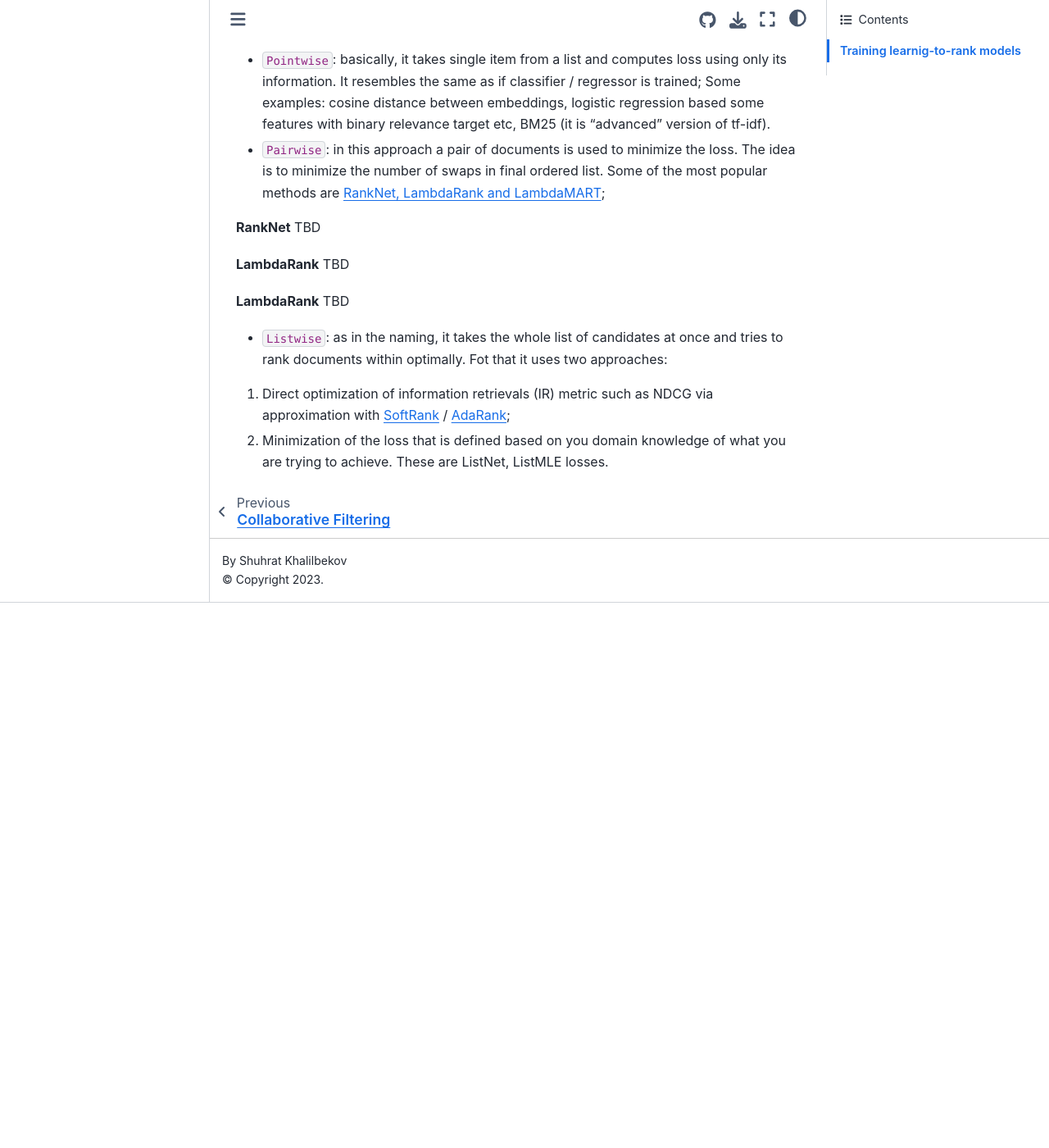
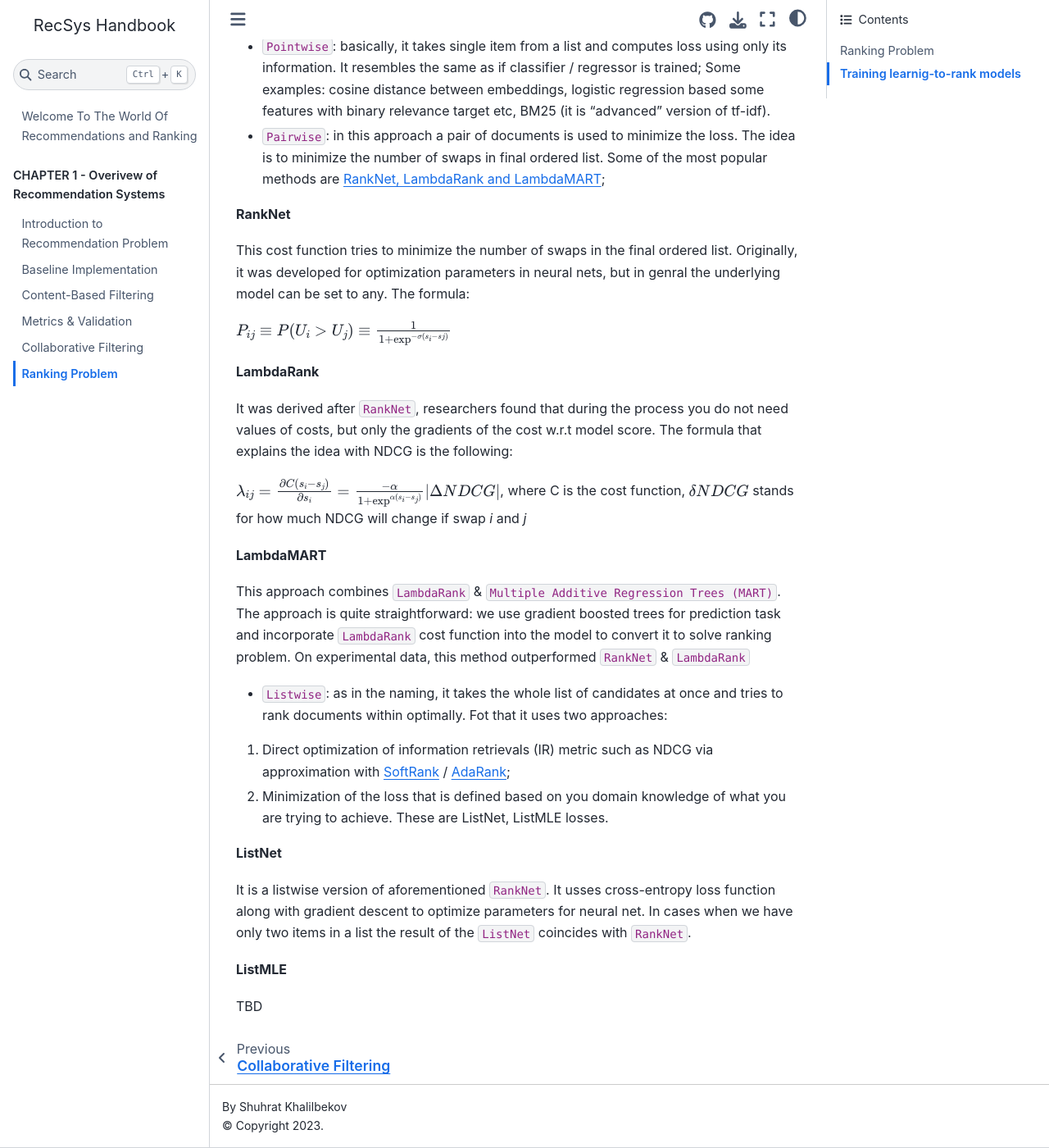
Before and after one commit to kshurik/rekkobook, a Jupyter Book: the page built from docs/chapter1/ranker.md, in a window 1280 px wide and 1400 px high, scrolled down 939 px. Shown: the whole window at 82% size. Built offline with Jupyter Book 1.0.4 settings and Sphinx 7.4.7 and the Sphinx Book theme 1.1.4, drawn with Linux system fonts in a browser that asks for light colours; before the commit the page ends 1674 px from its top, so only the background shows below that; some of the changed text lies outside the part shown.

```diff
--- a/docs/chapter1/ranker.md
+++ b/docs/chapter1/ranker.md
@@ -35,7 +35,7 @@
 
 ![](img/ranking_example_1.png)
 
-## Training learnig-to-rank models
+# Training learnig-to-rank models
 In learning-to-rank pipeline there are three approaches to train the model:
 - `Pointwise`: basically, it takes single item from a list and computes loss using
 only its information. It resembles the same as if classifier / regressor is trained;
@@ -47,13 +47,28 @@
 popular methods are [RankNet, LambdaRank and LambdaMART](https://www.microsoft.com/en-us/research/wp-content/uploads/2016/02/MSR-TR-2010-82.pdf);
 
 **RankNet**
-TBD
+
+This cost function tries to minimize the number of swaps in the final ordered list. Originally,
+it was developed for optimization parameters in neural nets, but in genral the underlying model
+can be set to any. The formula:
+
+$P_{ij} \equiv P(U_{i}>U_{j}) \equiv \frac{1}{1 + \exp^{-\sigma(s_{i} - s{j})}}$
 
 **LambdaRank**
-TBD
 
-**LambdaRank**
-TBD
+It was derived after `RankNet`, researchers found that during the process you do not need values of costs,
+but only the gradients of the cost w.r.t model score. The formula that explains the idea
+with NDCG is the following:
+
+$\lambda_{ij} = \frac{\partial C(s_{i} - s_{j})}{\partial s_{i}} = \frac{-\alpha}{1 + \exp^{\alpha(s_{i} - s_{j})}}|\Delta NDCG|$,
+where C is the cost function, $\delta NDCG$ stands for how much NDCG will change if swap *i* and *j*
+
+**LambdaMART**
+
+This approach combines `LambdaRank` &  `Multiple Additive Regression Trees (MART)`. The approach is
+quite straightforward: we use gradient boosted trees for prediction task and incorporate `LambdaRank`
+cost function into the model to convert it to solve ranking problem. On experimental data, this
+method outperformed `RankNet` & `LambdaRank`
 
 - `Listwise`: as in the naming, it takes the whole list of candidates at once and tries to rank
 documents within optimally. Fot that it uses two approaches:
@@ -61,3 +76,13 @@
 with [SoftRank](https://www.microsoft.com/en-us/research/wp-content/uploads/2016/02/SoftRankWsdm08Submitted.pdf) / [AdaRank](https://www.semanticscholar.org/paper/AdaRank%3A-a-boosting-algorithm-for-information-Xu-Li/a489d95fb930401c1f4b7d92bb139d271d49abbf);
 2. Minimization of the loss that is defined based on you domain knowledge of what you are trying to achieve.
 These are ListNet, ListMLE losses.
+
+**ListNet**
+
+It is a listwise version of aforementioned `RankNet`. It usses cross-entropy loss function along
+with gradient descent to optimize parameters for neural net. In cases when we have only two items
+in a list the result of the `ListNet` coincides with `RankNet`.
+
+**ListMLE**
+
+TBD
--- a/pyproject.toml
+++ b/pyproject.toml
@@ -19,6 +19,7 @@
 cookiecutter = "2.1.1"
 scipy = "1.9.3"
 implicit = "0.6.2"
+torch = "^1.13.1"
 
 [build-system]
 requires = ["poetry-core>=1.1.0"]
```
Also changed, not shown: 2 other files.
